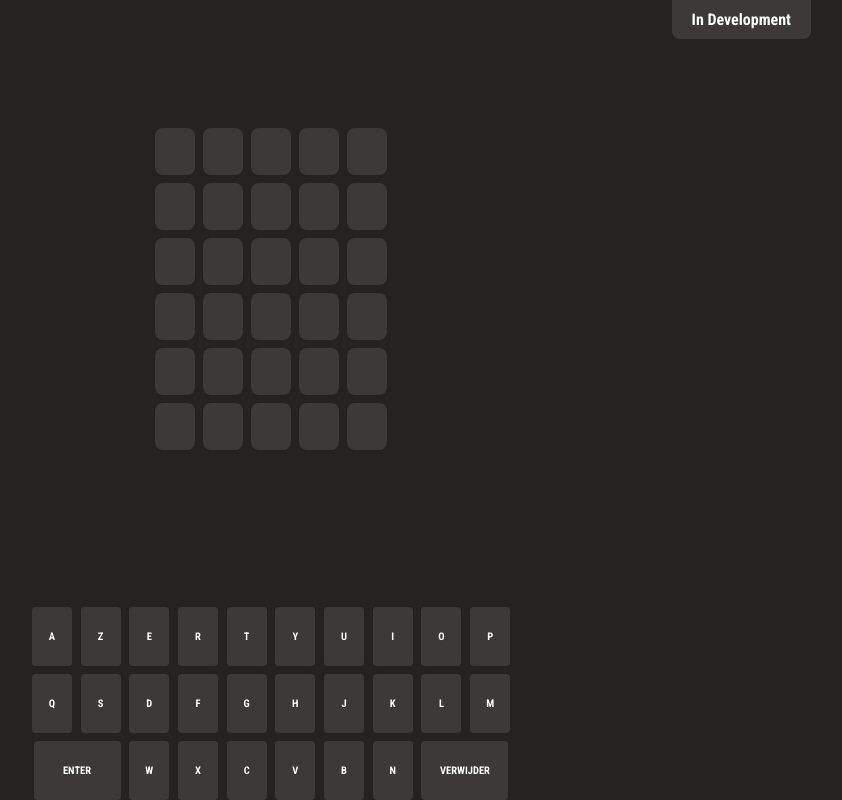
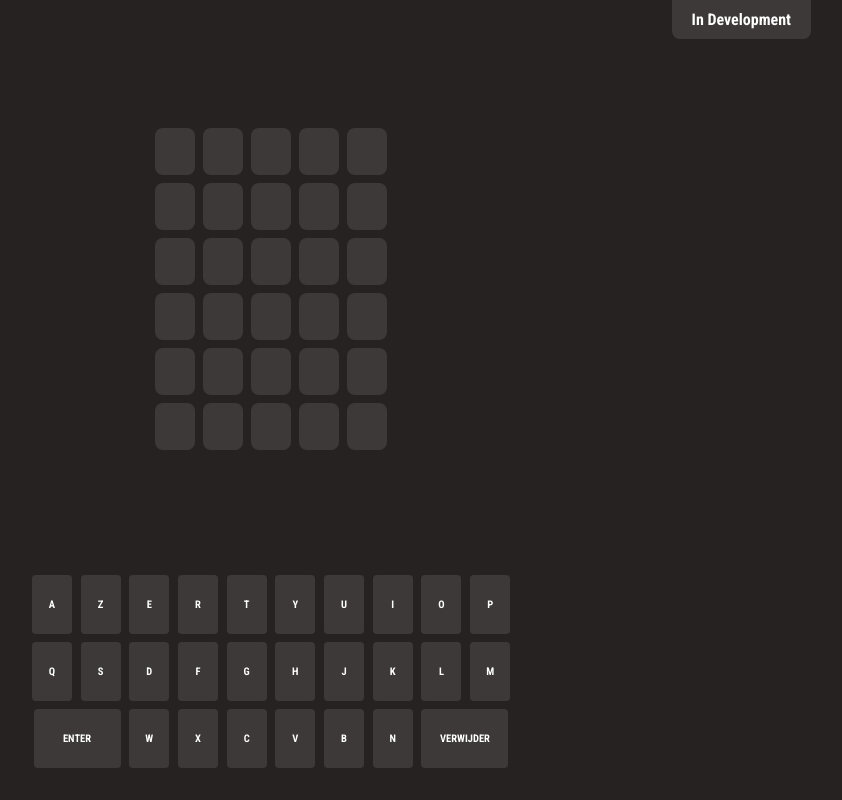
Before and after one commit to DriesC-1850394/wordle-dutch, a React (Create React App) app: page / in a window 1280 px wide. Shown: the whole page, without its empty margins (369-1211 px from the left). Built offline with nearby package versions, Linux system fonts and the light colour scheme.

Commit message:
:bug: Fixed UI bottom padding

```diff
--- a/src/App.css
+++ b/src/App.css
@@ -13,6 +13,8 @@
   flex-direction: column;
 
   box-sizing: border-box;
+
+  padding-bottom: 32px;
 
   background-color: #262222;
 
```
